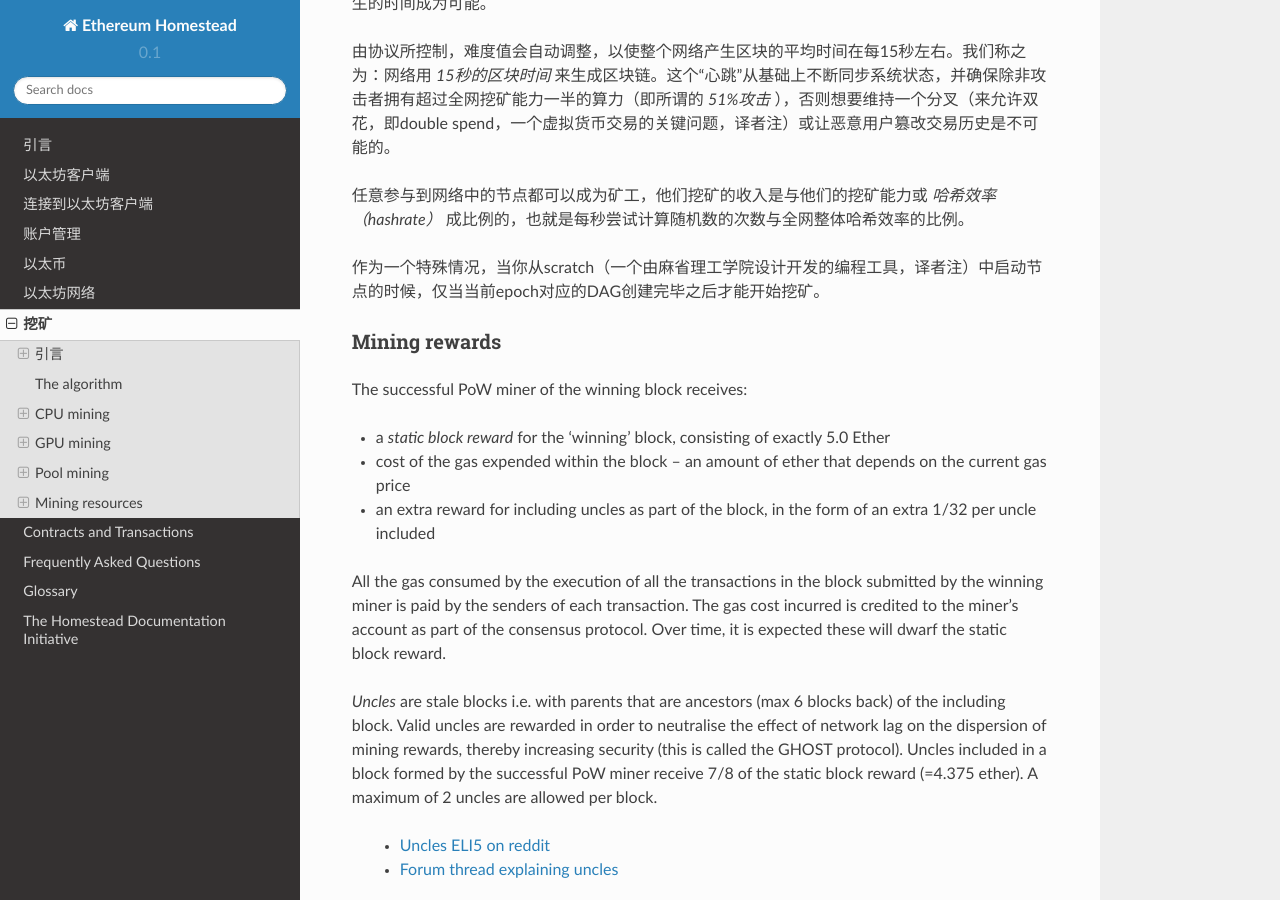
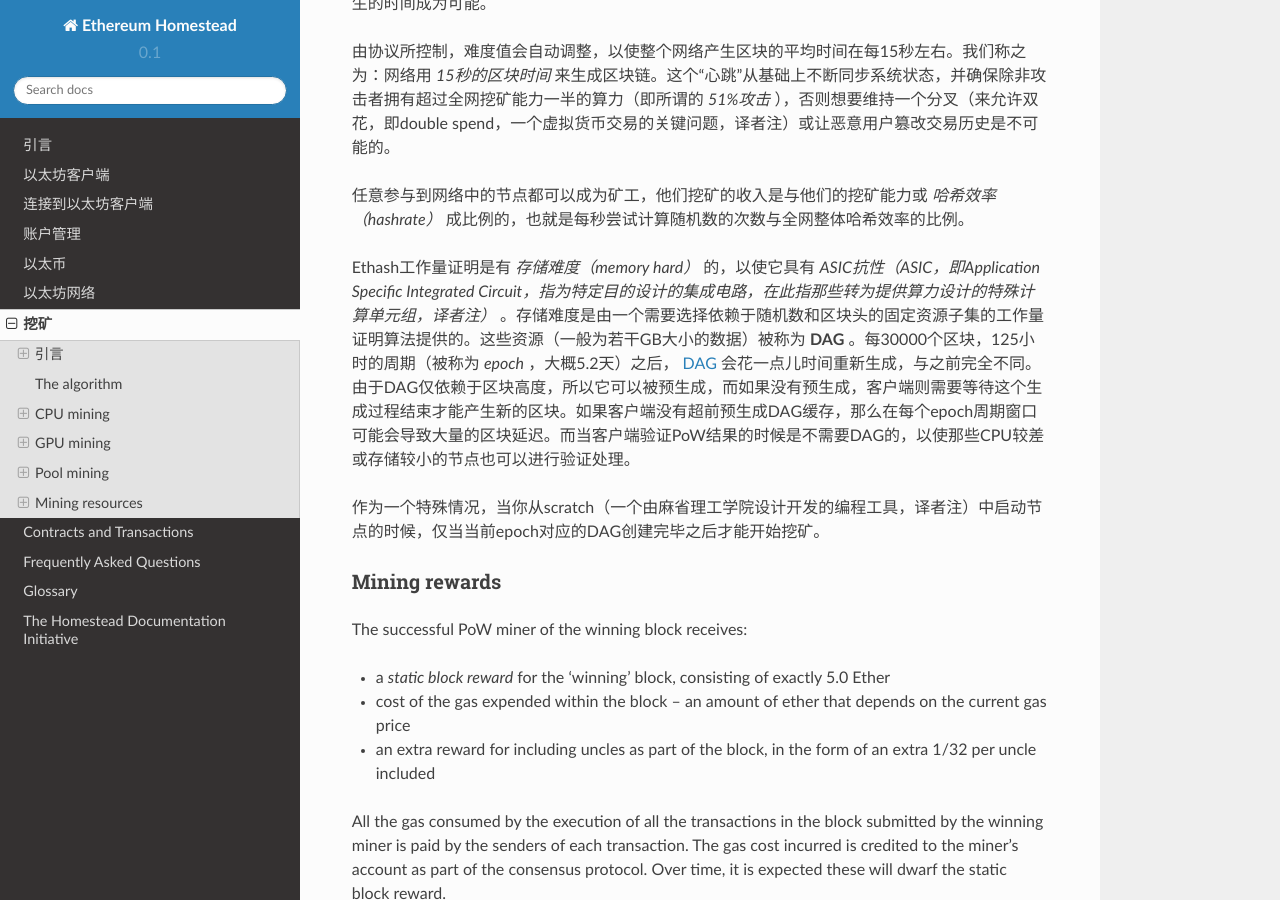
Before and after one commit to riversyang/homestead-guide-cn, a Sphinx documentation site: the page built from source/mining.rst, in a window 1280 px wide and 900 px high, scrolled down 864 px. Built offline with Sphinx 7.4.7 and the Read the Docs theme 2.0.0, drawn with Linux system fonts in a browser that asks for light colours.

Commit message:
Update translation.

```diff
--- a/source/mining.rst
+++ b/source/mining.rst
@@ -24,6 +24,7 @@
 
 任意参与到网络中的节点都可以成为矿工，他们挖矿的收入是与他们的挖矿能力或 *哈希效率（hashrate）* 成比例的，也就是每秒尝试计算随机数的次数与全网整体哈希效率的比例。
 
+Ethash工作量证明是有 *存储难度（memory hard）* 的，以使它具有 *ASIC抗性（ASIC，即Application Specific Integrated Circuit，指为特定目的设计的集成电路，在此指那些转为提供算力设计的特殊计算单元组，译者注）* 。存储难度是由一个需要选择依赖于随机数和区块头的固定资源子集的工作量证明算法提供的。这些资源（一般为若干GB大小的数据）被称为 **DAG** 。每30000个区块，125小时的周期（被称为  *epoch* ，大概5.2天）之后， `DAG <https://github.com/ethereum/wiki/wiki/Ethash-DAG>`_ 会花一点儿时间重新生成，与之前完全不同。由于DAG仅依赖于区块高度，所以它可以被预生成，而如果没有预生成，客户端则需要等待这个生成过程结束才能产生新的区块。如果客户端没有超前预生成DAG缓存，那么在每个epoch周期窗口可能会导致大量的区块延迟。而当客户端验证PoW结果的时候是不需要DAG的，以使那些CPU较差或存储较小的节点也可以进行验证处理。
 
 作为一个特殊情况，当你从scratch（一个由麻省理工学院设计开发的编程工具，译者注）中启动节点的时候，仅当当前epoch对应的DAG创建完毕之后才能开始挖矿。
 
```
